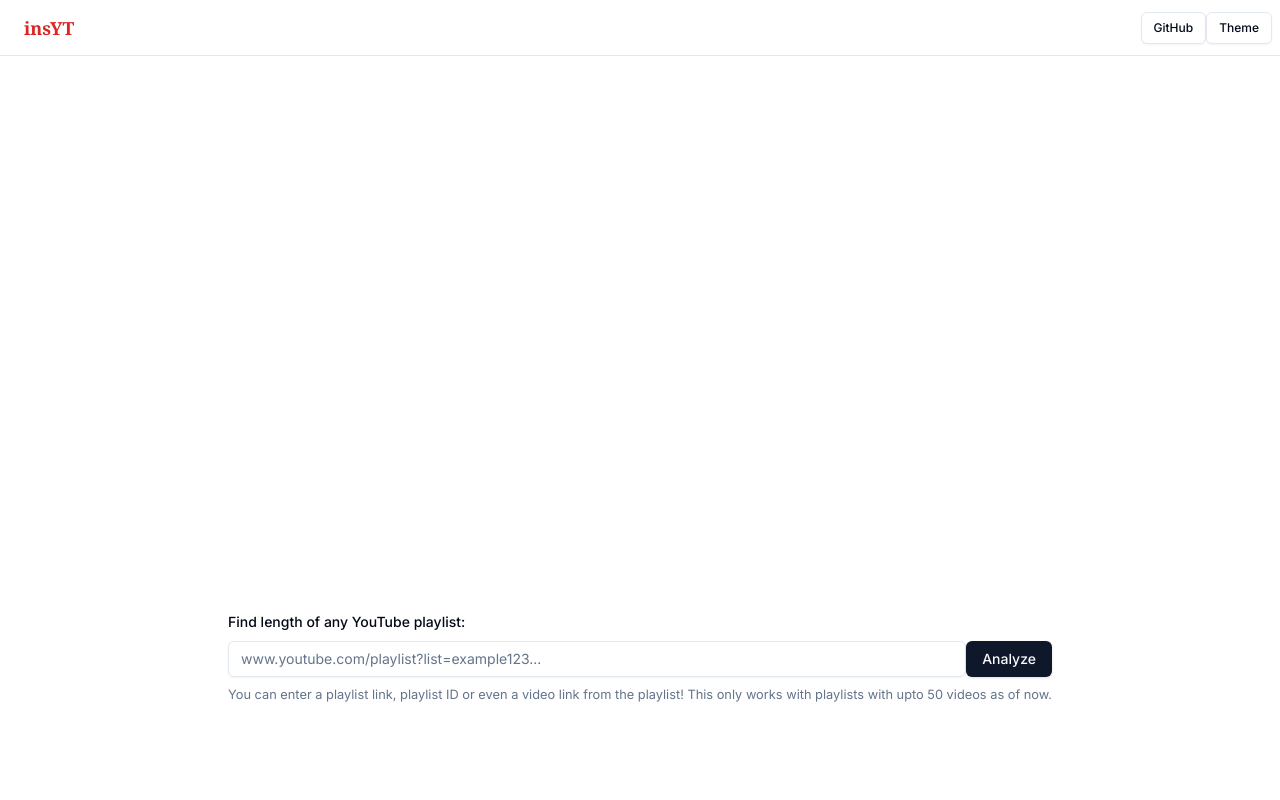
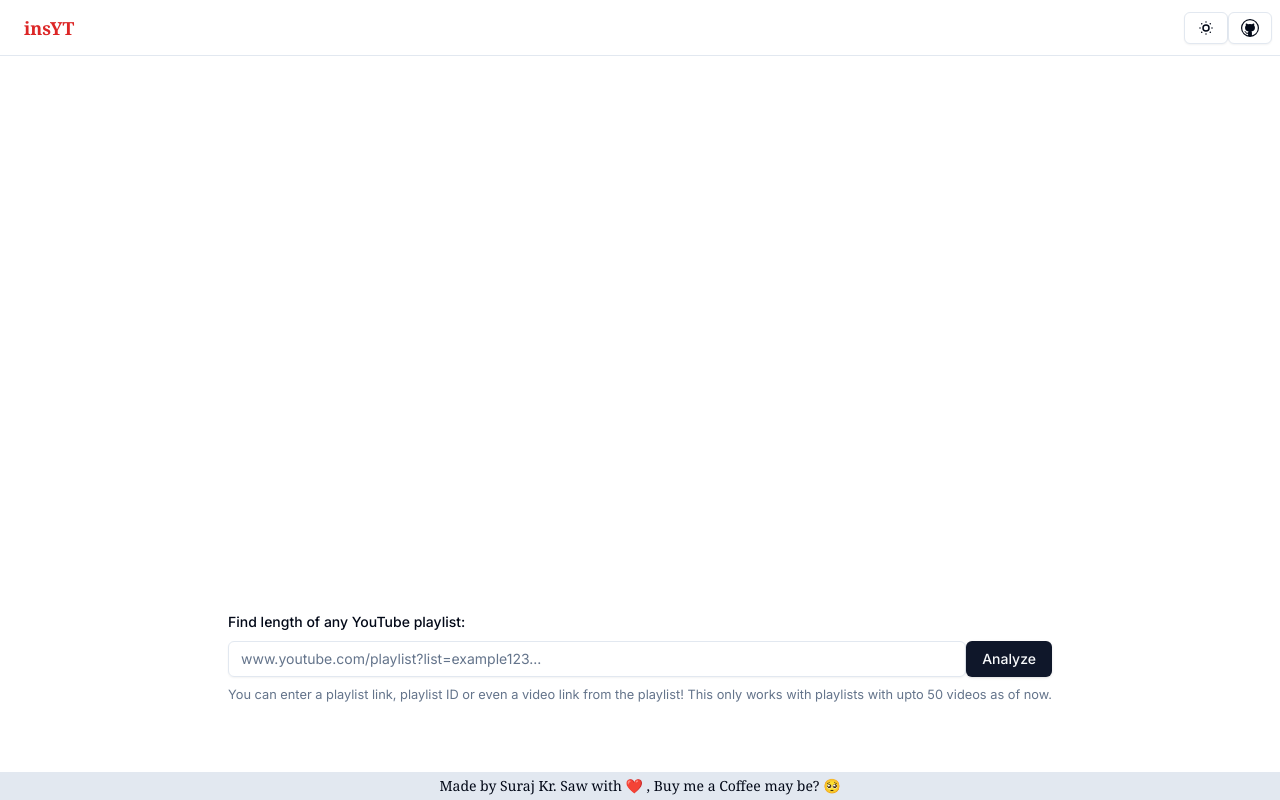
Before and after one commit to SupercoolKartik/InsYT-Client, a Next.js app: page / in a window 1280 px wide. Built offline with nearby package versions, Linux system fonts and the light colour scheme; no server answers.

Commit message:
Added a footer and added icons using react-icons in the navbar

```diff
--- a/app/page.tsx
+++ b/app/page.tsx
@@ -2,8 +2,9 @@
 
 import { useState, ChangeEvent, useEffect, FormEvent } from "react";
 
-import Navbar from "@/components/ui/navbar";
+import Navbar from "@/components/navbar";
 
+import Footer from "@/components/footer";
 import { z } from "zod";
 import { zodResolver } from "@hookform/resolvers/zod";
 import { useForm } from "react-hook-form";
@@ -19,16 +20,19 @@ import {
 } from "@/components/ui/form";
 import { Input } from "@/components/ui/input";
 export default function Home() {
-  const [inputValue, setInputValue] = useState("");
-  //const [url, setUrl] = useState("");
-  //const [dur, setDur] = useState("");
   const [responseData, setResponseData] = useState<ResponseData | null>(null);
+  // Define a type/interface for the response data
+  interface ResponseData {
+    playlist_name: string;
+    playlist_size: number;
+    playlist_length: number;
+  }
 
   const formSchema = z.object({
     urlField: z.string().min(2),
   });
 
-  // 1. Define your form.
+  // Defining input form.
   const form = useForm<z.infer<typeof formSchema>>({
     resolver: zodResolver(formSchema),
     defaultValues: {
@@ -36,7 +40,7 @@ export default function Home() {
     },
   });
 
-  // 2. Define a submit handler.
+  // Defining submit handler for input form.
   async function onSubmit(values: z.infer<typeof formSchema>) {
     const url = values.urlField;
     console.log(url);
@@ -76,20 +80,7 @@ export default function Home() {
     // setUrl("");
   }
 
-  // useEffect(() => {
-  //   //setDur("");
-  // }, []);
-
-  // Define a type/interface for the response data
-  interface ResponseData {
-    playlist_name: string;
-    playlist_size: number;
-    playlist_length: number;
-  }
   const server_url = process.env.NEXT_PUBLIC_SERVER_URL;
-  // const enteringLink = (e: ChangeEvent<HTMLInputElement>) => {
-  //   setUrl(e.target.value);
-  // };
 
   //FUNCTION TO FORMAT THE DURATION
   const formatTime = (seconds: number, speed: number) => {
@@ -125,9 +116,6 @@ export default function Home() {
       <span>
         {responseData && `No of items: ${responseData?.playlist_size}`}
       </span>
-      {/* <span>
-        {dur}
-      </span> */}
       <ul>
         <li>
           {responseData?.playlist_length &&
@@ -155,7 +143,7 @@ export default function Home() {
         <form
           onSubmit={form.handleSubmit((data) => {
             onSubmit(data);
-            form.reset(); // Reset the form after submission
+            form.reset(); // Resets the form input data after submission
           })}
           className="flex"
         >
@@ -186,6 +174,7 @@ export default function Home() {
           />
         </form>
       </Form>
+      <Footer />
     </main>
   );
 }
--- /dev/null
+++ b/components/footer.tsx
@@ -0,0 +1,13 @@
+import Link from "next/link";
+
+const Footer = () => {
+  return (
+    <footer className="w-full flex items-center justify-center absolute bottom-0 bg-slate-200 py-1">
+      <span className="text-sm font-serif">
+        Made by <Link href="#">Suraj Kr. Saw</Link> with ❤️ ,{" "}
+        <Link href="#">Buy me a Coffee</Link> may be? 🥺
+      </span>
+    </footer>
+  );
+};
+export default Footer;
--- a/components/ui/navbar.tsx
+++ b/components/navbar.tsx
@@ -5,6 +5,8 @@
  */
 import Link from "next/link";
 import { Button } from "@/components/ui/button";
+import { VscGithub } from "react-icons/vsc";
+import { TbSunLow } from "react-icons/tb";
 
 const Navbar = () => {
   return (
@@ -27,11 +29,11 @@ const Navbar = () => {
         </Link> */}
       </nav>
       <div className="buttons flex absolute right-2">
-        <Button className="" size="sm" variant="outline">
-          GitHub
+        <Button className="text-lg" size="sm" variant="outline">
+          <TbSunLow />
         </Button>
-        <Button className="" size="sm" variant="outline">
-          Theme
+        <Button className="text-lg" size="sm" variant="outline">
+          <VscGithub />
         </Button>
       </div>
     </div>
--- a/package.json
+++ b/package.json
@@ -20,6 +20,7 @@
     "react": "^18",
     "react-dom": "^18",
     "react-hook-form": "^7.51.4",
+    "react-icons": "^5.2.1",
     "tailwind-merge": "^2.3.0",
     "tailwindcss-animate": "^1.0.7",
     "youtube-api": "^3.0.1",
```
Also changed, not shown: 2 other files (tests, documents, lock files or other folders).
